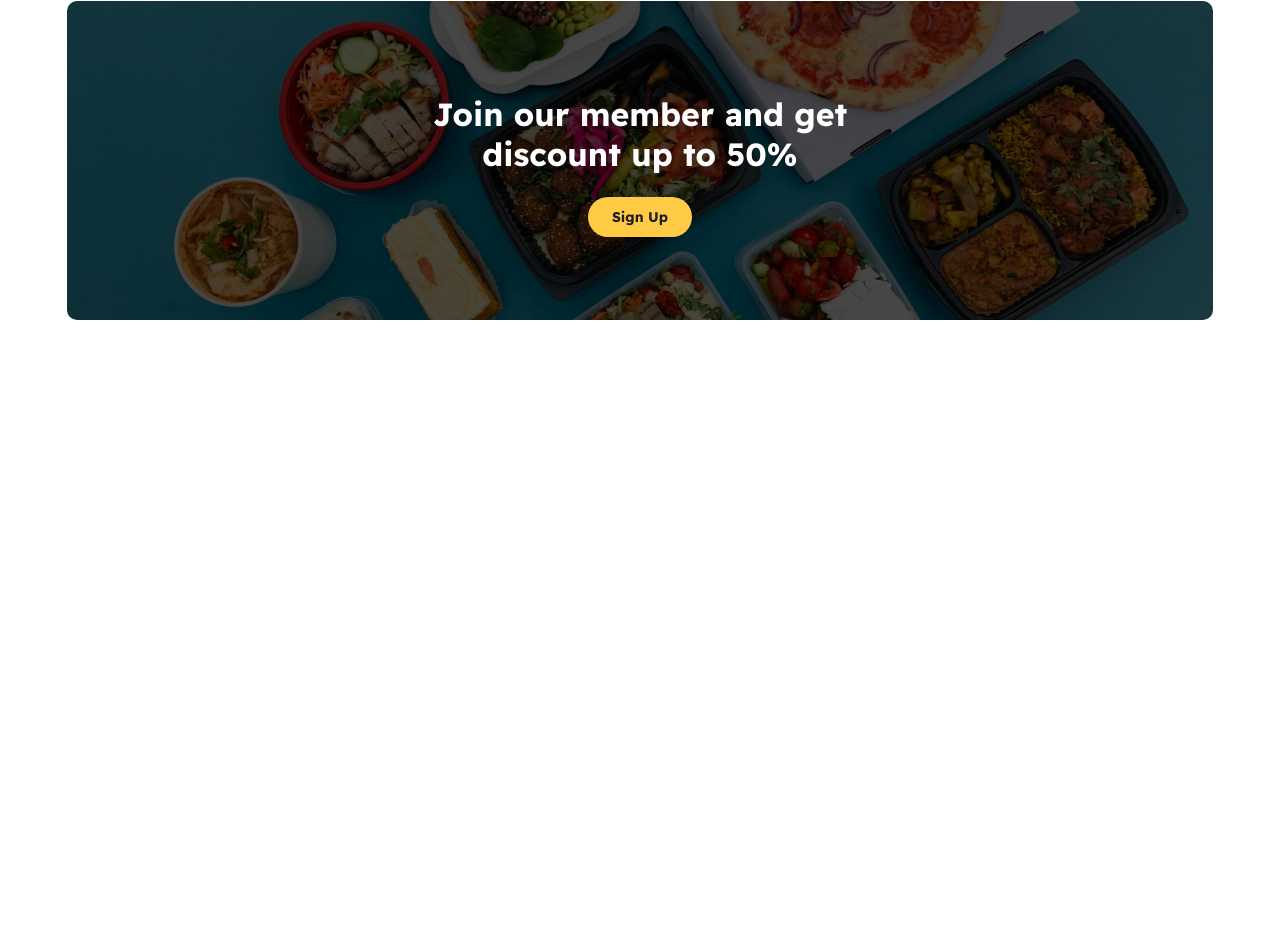
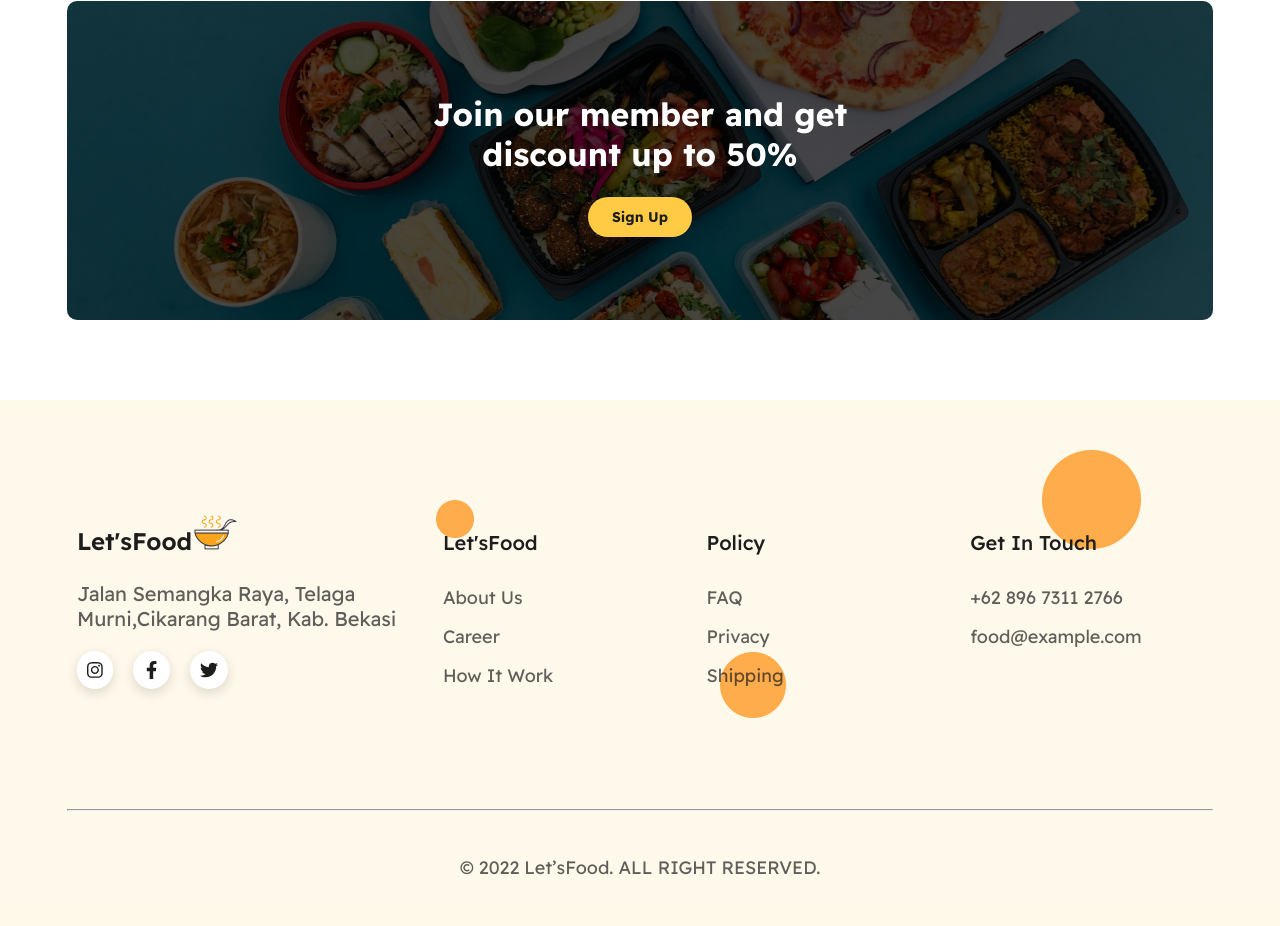
Before and after one commit to ItonRomero/Let-s-Food-Ecommerce, a website: page index.html in a window 1280 px wide. Shown: the part 1987-2913 px from the top of the page. Before the commit the page ends 2387 px from the top, so only its background shows below. Drawn offline with Linux system fonts and the light colour scheme.

Commit message:
added Footer section

```diff
--- a/index.html
+++ b/index.html
@@ -10,7 +10,7 @@
 </head>
 <body>
       <!-- START OF NAVIGATION SECTION  -->
-     <nav>
+      <nav>
            <div class="container flexcenter">
                  <div class="nav-logo flexitem ">
                        <p class="logo">Let'sFood</p>
@@ -35,7 +35,7 @@
                        </ul>
                  </div>
            </div>
-     </nav>
+      </nav>
       <!-- END OF NAVIGATION SECTION  -->
 
 
@@ -174,8 +174,62 @@
                   </div>
             </section>
             <!-- END OF MEMBERSHIP SECTION  -->
+      </main>
 
-      </main>
+
+
+      <!-- START OF FOOTER SECTION  -->
+      <footer>
+            <section class="footer-section">
+                  <div class="container">
+                        <div class="row footer-content">
+                              <div class="col-4">
+                                    <div class="column-1">
+                                          <div class="flexitem">
+                                                <h5 class="logo">Let'sFood</h5>
+                                                <img src="/images/logo.png" alt="">
+                                          </div>
+                                          <p>Jalan Semangka Raya, Telaga Murni,Cikarang Barat, Kab. Bekasi</p>
+                                          <div class="flexitem social-media">
+                                                <i class="fa-brands fa-instagram"></i>
+                                                <i class="fa-brands fa-facebook-f"></i>
+                                                <i class="fa-brands fa-twitter"></i>
+                                          </div>
+                                    </div>
+                              </div>
+                              <div class="col-4 desc">
+                                          <div class="test">
+                                                <h5>Let'sFood</h5>
+                                                <p>About Us</p>
+                                                <p>Career</p>
+                                                <p>How It Work</p>
+                                          </div>
+                              </div>
+                              <div class="col-4 desc">
+                                          <div>
+                                                <h5>Policy</h5>
+                                                <p>FAQ</p>
+                                                <p>Privacy</p>
+                                                <p>Shipping</p>
+                                          </div>
+                              </div>
+                              <div class="col-4 desc">
+                                          <div>
+                                                <h5>Get In Touch</h5>
+                                                <p>+62 896 7311 2766</p>
+                                                <p>food@example.com</p>
+                                          </div>
+                              </div>
+                        </div>
+
+                        <div class="copyright">
+                              <hr style="width:100%">
+                              <p>© 2022 Let’sFood. ALL RIGHT RESERVED.</p>
+                        </div>
+                  </div>
+            </section>
+      </footer>
+      <!-- END OF FOOTER SECTION  -->
 
 
       <!-- Javascript link -->
--- a/style.css
+++ b/style.css
@@ -111,8 +111,12 @@ REUSABLE SELECTOR
       .col-4 {
             flex-basis: 25%;
             padding: 10px;
+
+      }
+      .menu-section .col-4 {
             min-width: 300px;
       }
+
       .col-5{
             width: 160px;
       }
@@ -130,9 +134,7 @@ REUSABLE SELECTOR
 
  /* for desktop screen  */
   @media screen and  (min-width: 1024px) {
-        .col-4 {
-            min-width: 200px;
-      }
+
   }
 
 
@@ -394,6 +396,75 @@ MEMBERSHIP SECTION STYLING
       /* text-align: center; */
 }
 
+
+/* .................
+FOOTER SECTION STYLING
+................. */
+.footer-section {
+      background: url(/images/footer-image.jpg) center no-repeat;
+      background-color: var(--bg-color);
+      padding: 99px 0 47px;
+}
+.footer-section .column-1 h5 {
+      font-weight: var(--fw6);
+      font-size: 24px;
+      color: var(--dark-color);
+}
+.footer-section .column-1 .flexitem:nth-child(1) {
+      align-items: flex-end;
+      margin-bottom: 25px;
+}
+.footer-section .column-1 p {
+      font-size: 20px;
+      margin-bottom: 20px;
+}
+.footer-section .social-media svg {
+      background: white;
+      color: var(--dark-color);
+      box-shadow: 0px 4px 12px rgba(29, 29, 29, 0.15);
+      padding: 10px;
+      border-radius: 50px;
+      margin-right: 20px;
+      margin-bottom: 20px;
+      transition: all 0.5s ease;
+
+}
+.footer-section .social-media svg:nth-child(2) {
+      padding-right: 13px;
+      padding-left: 13px;
+}
+.footer-section .social-media svg:hover {
+      background:var(--primary-color);
+}
+.footer-section .desc h5 {
+      font-size: 20px;
+      font-weight: var(--fw5);
+      color: var(--dark-color);
+      margin-bottom: 31px;
+}
+
+.footer-section .desc p {
+      margin-bottom: 16px;
+      font-size: 18px;
+}
+
+.footer-section .col-4.desc div {
+      margin-left: 20px;
+}
+
+.copyright {
+      text-align: center;
+}
+
+hr {
+      margin-top: 90px;
+      margin-bottom: 45px;
+}
+
+ .footer-section .row{
+      text-align: left;
+ }
+
 /* .................
 MEDIA QUERIES
 ................. */
@@ -420,6 +491,15 @@ MEDIA QUERIES
       nav .nav-menu ul li:nth-child(6) {
             display: none;
       }
+
+      .footer-section .row{
+            align-items: baseline;
+            justify-content: left;
+      }
+      .footer-section  .col-4 {
+            flex-basis: 22%;
+      }
+
  }
 
 
@@ -448,4 +528,17 @@ MEDIA QUERIES
       nav .nav-btns ul li:nth-child(4) svg {
             display: none;
       }
+
+       .footer-section .col-4 .column-1{
+            min-width: 326px;
+      }
+
+       .menu-section .col-4 {
+            min-width: 200px;
+      }
+
+      .footer-section  .col-4 {
+            flex-basis: 23%;
+      }
+
   }
```
Also changed, not shown: images/footer-image.jpg (added).
